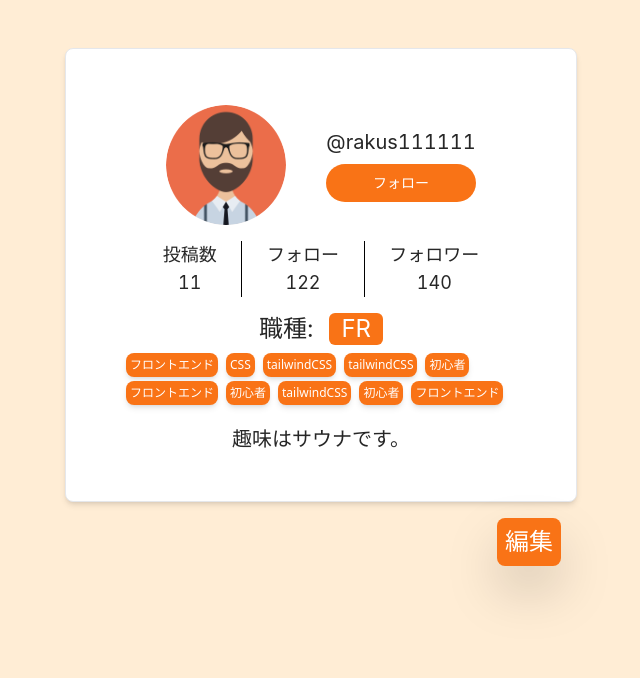
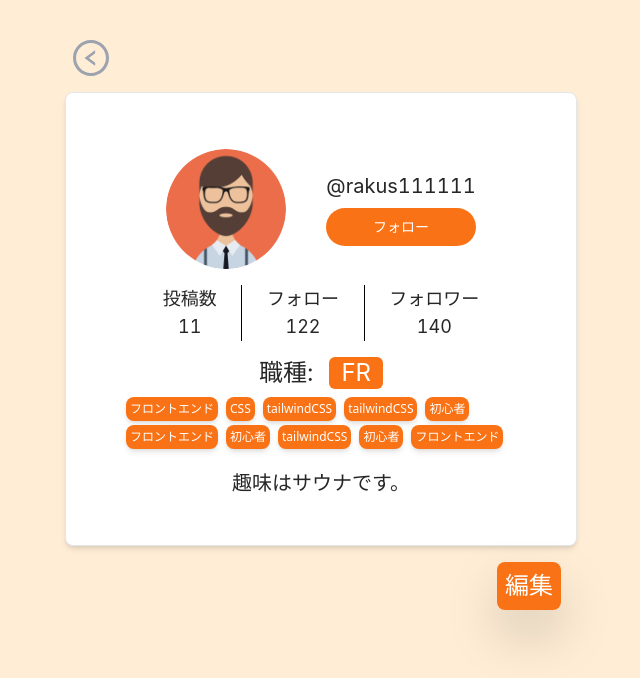
Before and after one commit to kosuke-17/quish, a Next.js app: page /profile in a window 1280 px wide. Shown: the top 678 px of the page, without its empty margins (327-967 px from the left). Built offline with nearby package versions, Linux system fonts and the light colour scheme.

Commit message:
ファイルの移動

```diff
--- a/src/components/old_organisms/index.ts
+++ b/src/components/old_organisms/index.ts
@@ -3,8 +3,4 @@ export { default as ArticleAddFrom } from "./ArticleAddFrom";
 export { default as ArticleComp } from "./ArticleComp";
 export { default as HeaderComp } from "./HeaderComp";
 export { default as LoginUserComp } from "./LoginUserComp";
-export { default as ProfileEditFrom } from "./ProfileEditFrom";
-export { default as ProfileLarge } from "./ProfileLarge";
-export { default as ProfileRectangle } from "./ProfileRectangle";
-export { default as ProfileSmall } from "./ProfileSmall";
 export { default as RegisterUserComp } from "./RegisterUserComp";
--- a/src/components/old_organisms/ProfileEditFrom.tsx
+++ b/src/components/organisms/ProfileEditFrom.tsx
@@ -24,8 +24,6 @@ type Props = {
 };
 
 const ProfileEditFrom: React.FC<Props> = ({ user_info_data }) => {
-  const tagStyle =
-    "mx-1 mb-1 p-1 bg-[rgb(255,195,98)] text-white text-center font-sans text-xs shadow-md rounded-lg";
   // タグはまとめることも可能
   const frontTags = [
     "HTML",
--- a/src/components/organisms/index.ts
+++ b/src/components/organisms/index.ts
@@ -1 +1,5 @@
 // ディレクトリ順
+export { default as ProfileEditFrom } from "./ProfileEditFrom";
+export { default as ProfileLarge } from "./ProfileLarge";
+export { default as ProfileRectangle } from "./ProfileRectangle";
+export { default as ProfileSmall } from "./ProfileSmall";
--- a/src/pages/profile.tsx
+++ b/src/pages/profile.tsx
@@ -1,11 +1,17 @@
 import Link from "next/link";
 import React from "react";
-import { ProfileLarge } from "../components/old_organisms";
+import { LeftCircleOutlined } from "@ant-design/icons";
+import { ProfileLarge } from "../components/organisms";
 
 const Profile: React.FC = () => {
   return (
     <div className="flex justify-center">
       <div className="m-10 w-2/5 h-auto">
+        <Link href={"/"}>
+          <a className="text-gray-400 hover:text-slate-600">
+            <LeftCircleOutlined className="ml-4 mb-2 text-4xl" />
+          </a>
+        </Link>
         <ProfileLarge user_info_data={user_info_data} />
         <div className="flex justify-between">
           <div></div>
--- a/src/pages/profileEdit.tsx
+++ b/src/pages/profileEdit.tsx
@@ -1,5 +1,5 @@
 import React from "react";
-import { ProfileEditFrom } from "../components/old_organisms";
+import { ProfileEditFrom } from "../components/organisms";
 import { LeftCircleOutlined } from "@ant-design/icons";
 import Link from "next/link";
 
```
Also changed, not shown: src/components/organisms/ProfileLarge.tsx (renamed from src/components/old_organisms/ProfileLarge.tsx), src/components/organisms/ProfileRectangle.tsx (renamed from src/components/old_organisms/ProfileRectangle.tsx), src/components/organisms/ProfileSmall.tsx (renamed from src/components/old_organisms/ProfileSmall.tsx).
